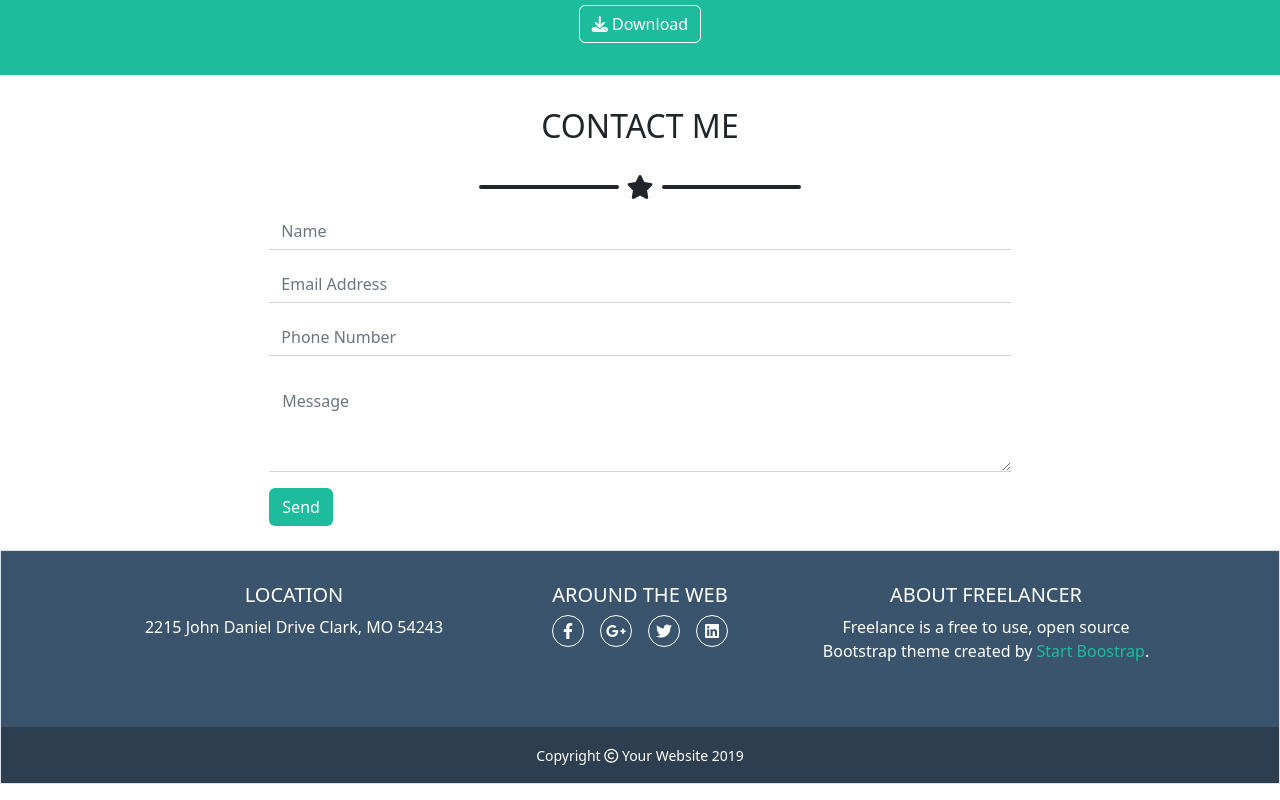
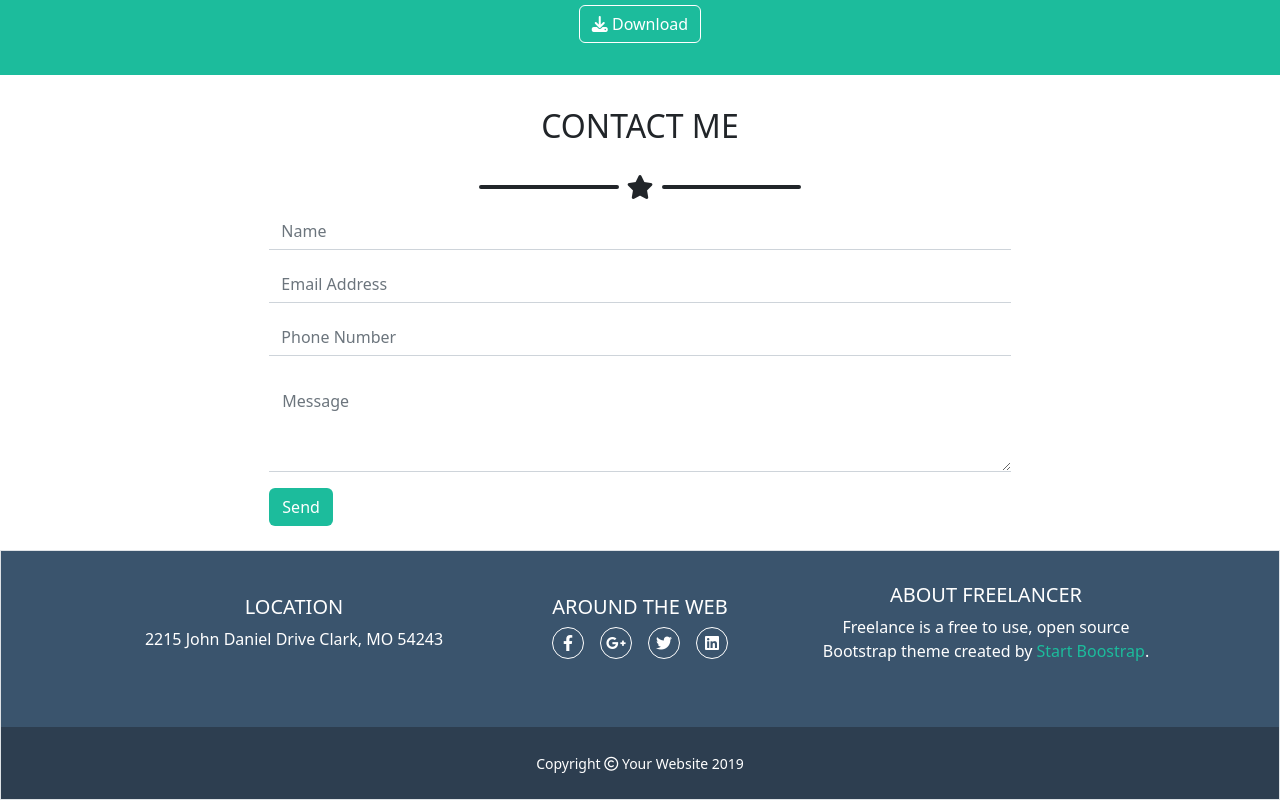
Before and after one commit to soniabergamini/html-css-bootstrap-freelancer, a plain HTML site: page index.html in a window 1280 px wide. Shown: the part 1687-2487 px from the top of the page. Drawn offline with nearby package versions, Linux system fonts and the light colour scheme.

Commit message:
feat(footer): improve style

```diff
--- a/index.html
+++ b/index.html
@@ -155,7 +155,7 @@
     </main>
     <footer class="border">
         <section class="container-fluid p-4">
-            <div class="row text-center text-white mx-5 px-5">
+            <div class="row text-center text-white mx-5 px-5 align-items-center">
                 <div class="col-12 col-md-4 p-2 mb-3">
                     <h5>LOCATION</h5>
                     <p>2215 John Daniel Drive Clark, MO 54243</p>
@@ -183,7 +183,7 @@
                 </div>
             </div>
         </section>
-        <section class="container-fluid p-2 text-center text-white p-3">
+        <section class="container-fluid text-center text-white p-4">
             <small>Copyright <i class="fa-regular fa-copyright"></i> Your Website 2019</small>
         </section>
     </footer>
```
